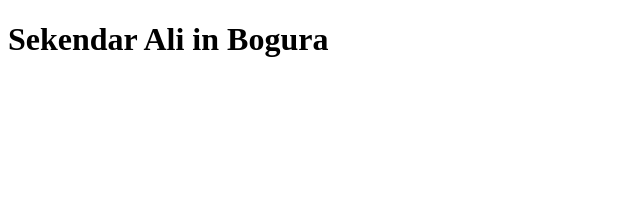
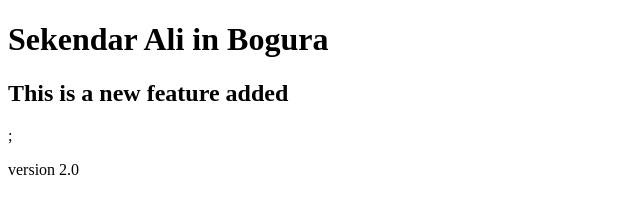
Before and after one commit to sekendar1823/local-code, a plain HTML site: page index.html in a window 1280 px wide. Shown: the whole page, without its empty margins (0-640 px from the left). Drawn offline with Linux system fonts and the light colour scheme.

Commit message:
new feature

```diff
--- a/index.html
+++ b/index.html
@@ -7,5 +7,7 @@
 </head>
 <body>
   <h1>Sekendar Ali in Bogura</h1>
+  <h2>This is a new feature added</h2>;
+  <p>version 2.0</p>
 </body>
 </html>
```
Also changed, not shown: git branch marge .png (added), image.png (added).
